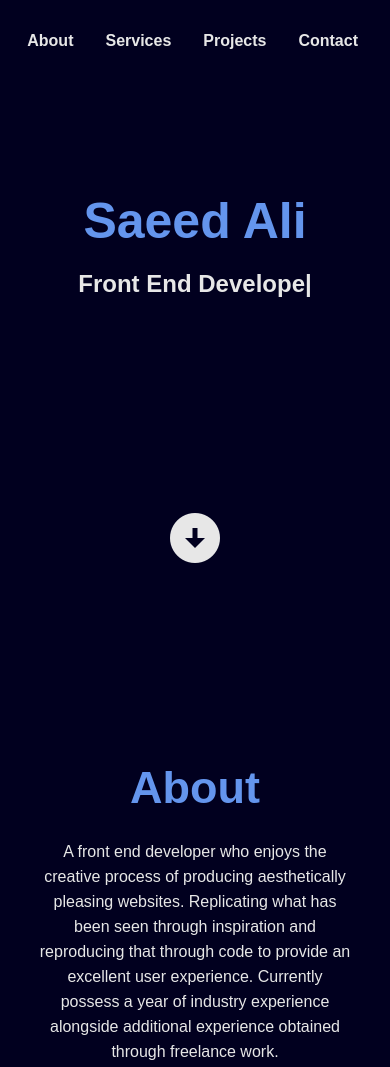
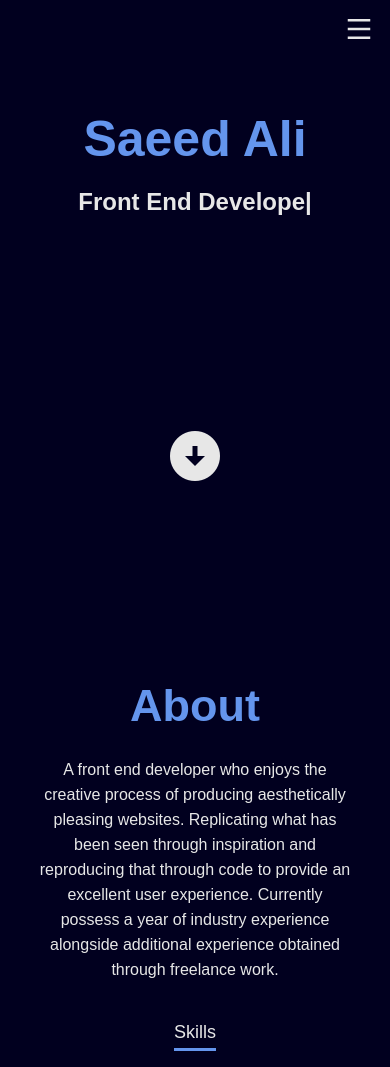
Before and after one commit to S-Ali-0/portfolio, a plain HTML site: page index.html in a window 390 px wide. Shown: the top 1067 px of the page. Drawn offline with nearby package versions, Linux system fonts and the light colour scheme.

Commit message:
responsive mobile menu with functionality and added styles

```diff
--- a/css/styles.css
+++ b/css/styles.css
@@ -12,6 +12,10 @@ html {
 body {
     background-color: #01001f;
     font-family: sans-serif;
+}
+
+.icon {
+    display: none;
 }
 
 p {
@@ -427,4 +431,31 @@ textarea {
         margin-bottom: 0;
     }
 
+    .topnav {
+        position: relative;
+        background:radial-gradient(farthest-side,cornflowerblue 48%,transparent 50%) no-repeat,
+        black;
+        background-size: 400% 400%;
+        background-position:bottom left;
+        transition: 1s ease;
+      }
+
+    .topnav a {
+        color: white;
+        padding: 14px 16px;
+        text-decoration: none;
+        font-size: 17px;
+        display: block;
+    }
+
+    .topnav a.icon {
+        font-size: 30px;
+        display: block;
+        position: absolute;
+        right: 0;
+        top: 0;
+    }
+    .topnav #myLinks {
+        display: none;
+    }
 }
--- a/index.html
+++ b/index.html
@@ -11,14 +11,19 @@
     <link rel="stylesheet" href="https://cdn.jsdelivr.net/gh/devicons/devicon@v2.15.1/devicon.min.css">
 </head>
 <body>
+    <div class="topnav" id="topnavs">
         <nav>
-        <ul>
+            <ul id="myLinks">
                 <li><a href="#about">About</a></li>
                 <li><a href="#services">Services</a></li>
                 <li><a href="#projects">Projects</a></li>
                 <li><a href="#contact">Contact</a></li>
             </ul>
         </nav>
+        <a href="javascript:void(0);" class="icon" onclick="myFunction(); toggleIcon()">
+            <i id="menu-icon" class="ri-menu-line"></i>
+        </a>
+    </div>
 
     <div class="intro">
         <div class="container">
--- a/js/scripts.js
+++ b/js/scripts.js
@@ -3,3 +3,25 @@ var typed = new Typed(".auto-type", {
     typeSpeed: 80,
     backSpeed: 30,
 })
+
+
+function myFunction() {
+    var x = document.getElementById("myLinks");
+    var y = document.getElementById("topnavs");
+    if (x.style.display === "flex") {
+      x.style.display = "none";
+      y.style.backgroundPosition ="bottom left";
+    } else {
+      x.style.display = "flex";
+      x.style.flexDirection = "column";
+      y.style.backgroundPosition ="center";
+    }
+  }
+
+
+
+function toggleIcon() {
+    let x = document.getElementById("menu-icon");
+      x.classList.toggle('ri-close-circle-line');
+      x.classList.toggle('ri-menu-line');
+}
```
Lines whose indentation alone changed are shown as unchanged.
